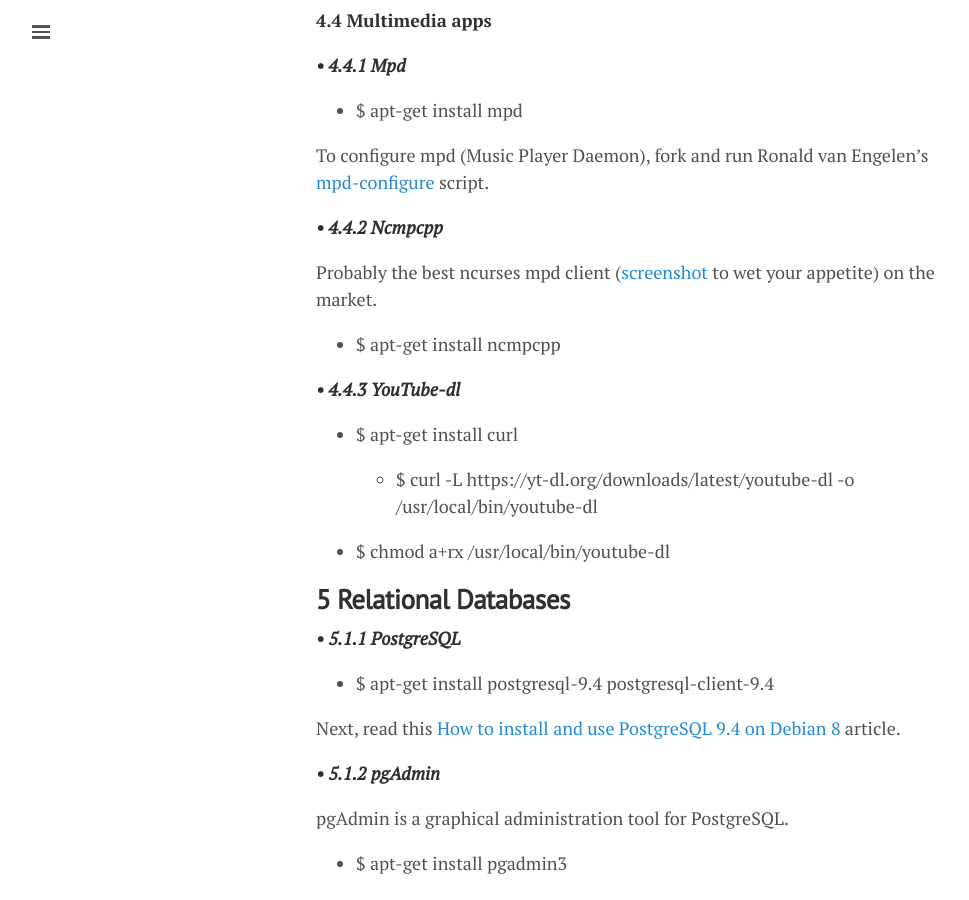
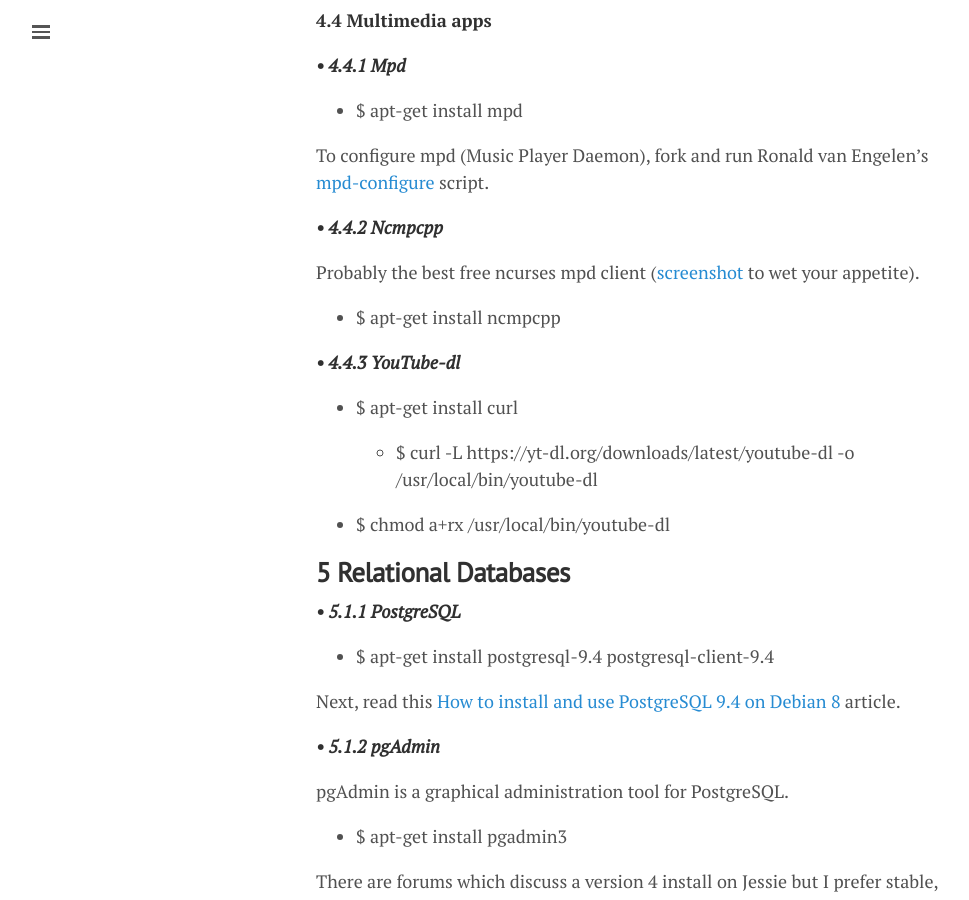
Before and after one commit to lgeurts/lgeurts.github.io, a Jekyll site: the page built from _posts/2017-07-11-bunsenlabs-linux-setup-notes-for dell-inspiron-6000.md, in a window 1280 px wide and 900 px high, scrolled down 3896 px. Shown: the whole window, without its empty margins (0-969 px from the left). Built offline with Jekyll 4.4.1, drawn with Linux system fonts in a browser that asks for light colours; nearby versions of some CDN libraries; comment, search, counter and statistics services are not loaded.

Commit message:
Update 2017-07-11-bunsenlabs-linux-setup-notes-for dell-inspiron-6000.md

```diff
--- a/_posts/2017-07-11-bunsenlabs-linux-setup-notes-for dell-inspiron-6000.md
+++ b/_posts/2017-07-11-bunsenlabs-linux-setup-notes-for dell-inspiron-6000.md
@@ -119,7 +119,7 @@
 
 ***• 4.4.2 Ncmpcpp***
 
-Probably the best ncurses mpd client ([screenshot](http://pre00.deviantart.net/31fd/th/pre/f/2017/128/9/0/screenshot_by_phleagol-db8ildu.png) to wet your appetite) on the market.
+Probably the best free ncurses mpd client ([screenshot](http://pre00.deviantart.net/31fd/th/pre/f/2017/128/9/0/screenshot_by_phleagol-db8ildu.png) to wet your appetite).
 
 - $ apt-get install ncmpcpp
 
```
